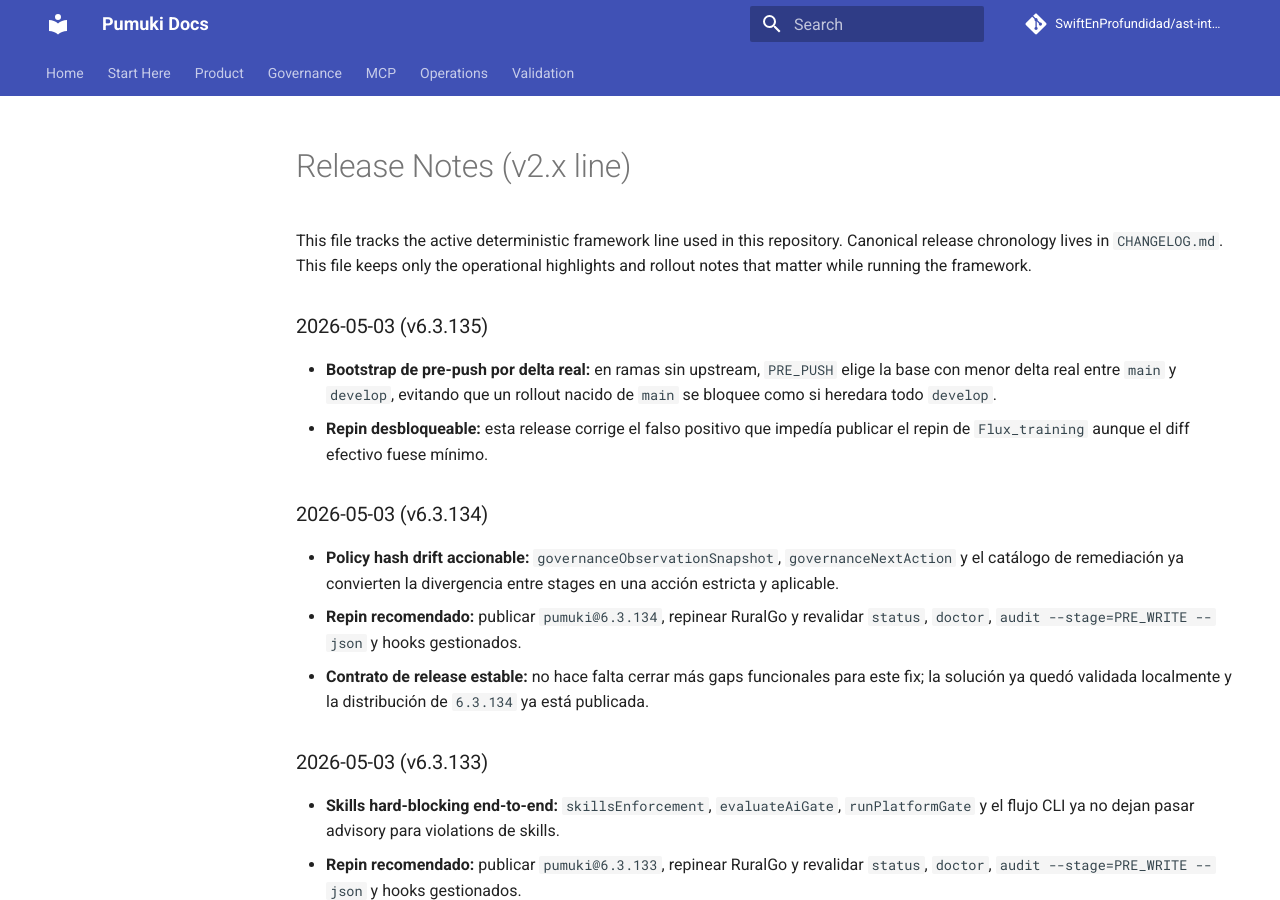
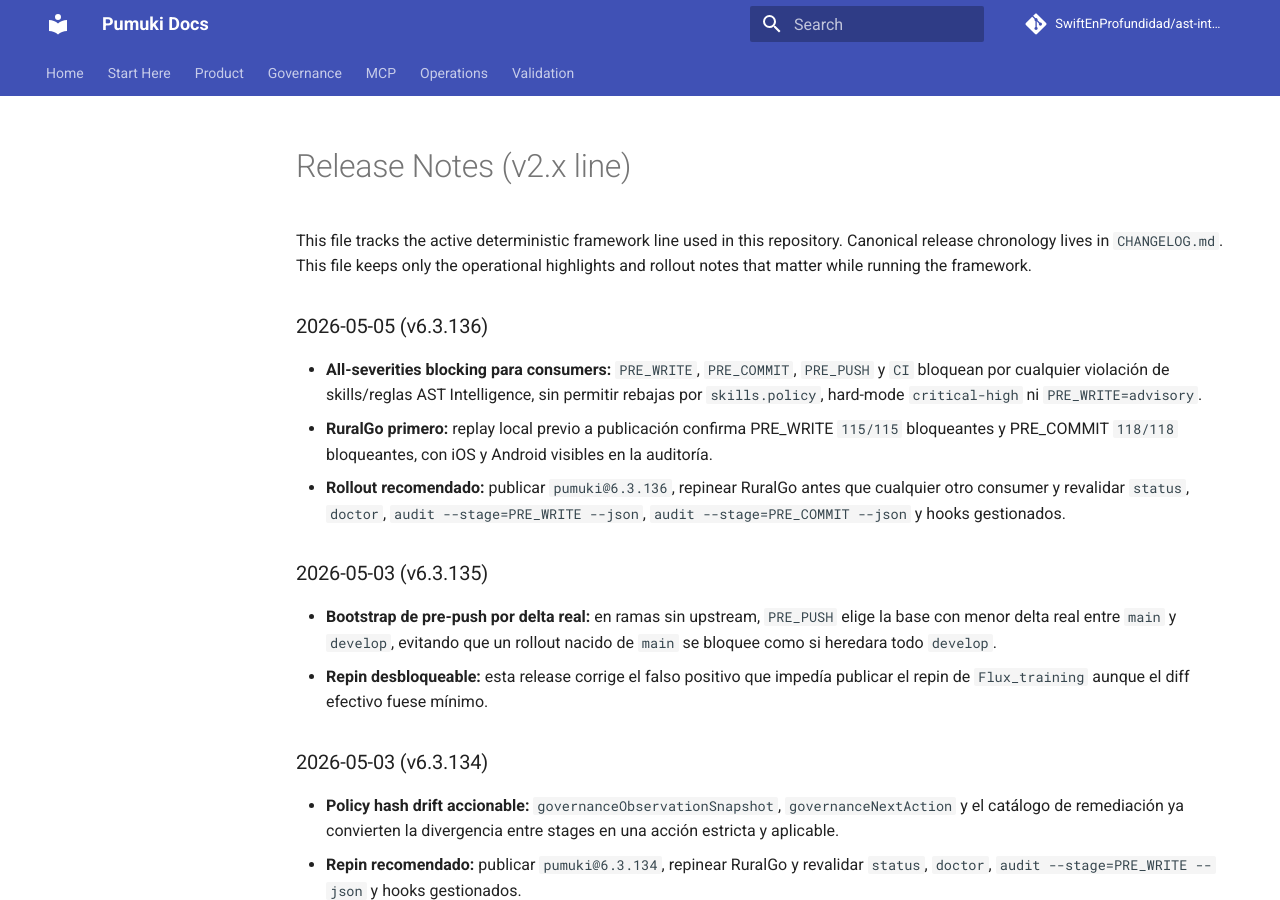
Before and after one commit to SwiftEnProfundidad/ast-intelligence-hooks, an MkDocs documentation site: the page built from docs/operations/RELEASE_NOTES.md, in a window 1280 px wide and 900 px high. Built offline with MkDocs 1.6.1 and Material for MkDocs 9.7.7, drawn with Linux system fonts in a browser that asks for light colours; comment, search, counter and statistics services are not loaded.

Commit message:
docs(release): document all-severities blocking

```diff
--- a/docs/operations/RELEASE_NOTES.md
+++ b/docs/operations/RELEASE_NOTES.md
@@ -3,6 +3,12 @@
 This file tracks the active deterministic framework line used in this repository.
 Canonical release chronology lives in `CHANGELOG.md`.
 This file keeps only the operational highlights and rollout notes that matter while running the framework.
+
+### 2026-05-05 (v6.3.136)
+
+- **All-severities blocking para consumers:** `PRE_WRITE`, `PRE_COMMIT`, `PRE_PUSH` y `CI` bloquean por cualquier violación de skills/reglas AST Intelligence, sin permitir rebajas por `skills.policy`, hard-mode `critical-high` ni `PRE_WRITE=advisory`.
+- **RuralGo primero:** replay local previo a publicación confirma PRE_WRITE `115/115` bloqueantes y PRE_COMMIT `118/118` bloqueantes, con iOS y Android visibles en la auditoría.
+- **Rollout recomendado:** publicar `pumuki@6.3.136`, repinear RuralGo antes que cualquier otro consumer y revalidar `status`, `doctor`, `audit --stage=PRE_WRITE --json`, `audit --stage=PRE_COMMIT --json` y hooks gestionados.
 
 ### 2026-05-03 (v6.3.135)
 
```
Also changed, not shown: CHANGELOG.md (+8 -0 lines).
